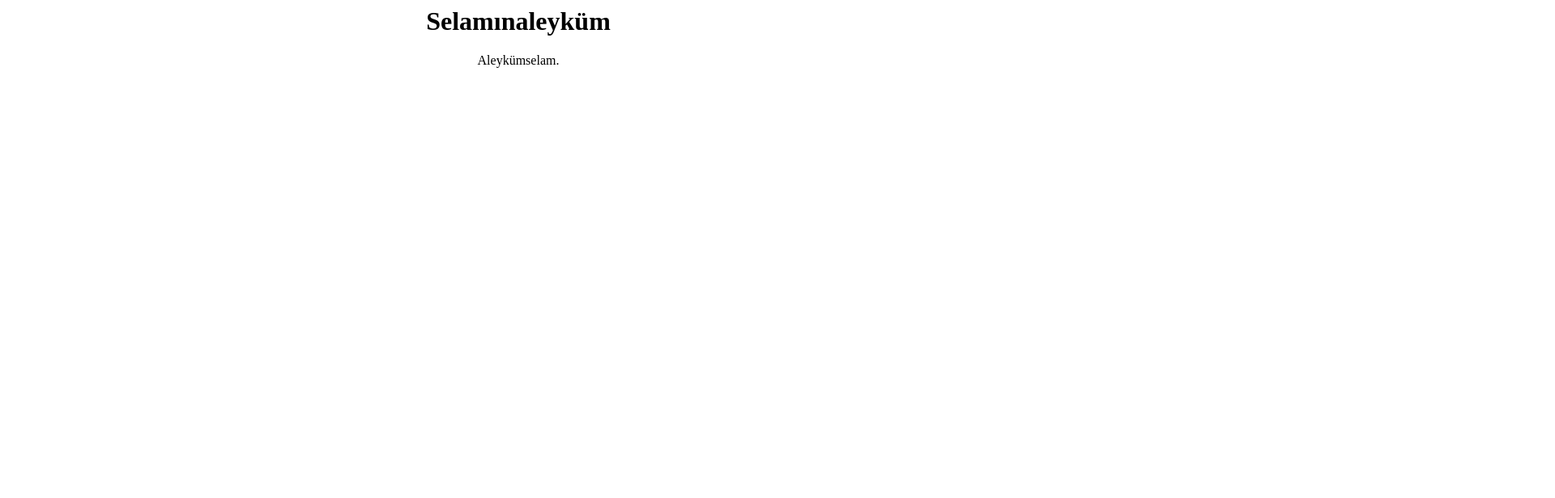
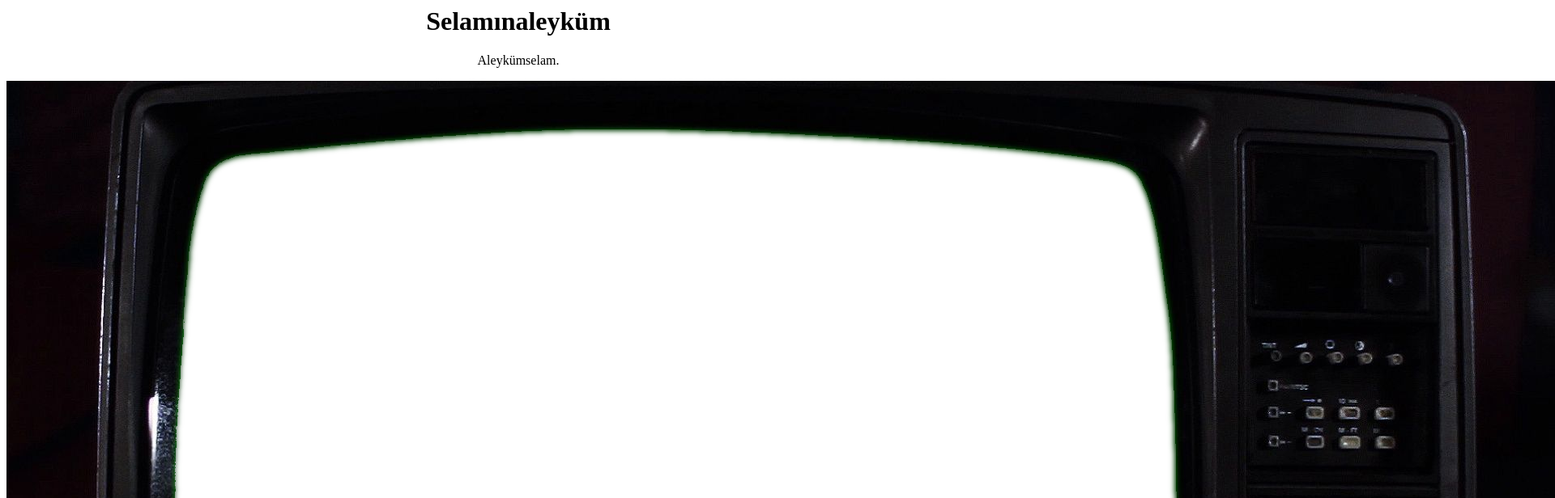
Before and after one commit to mesafeolcer/mesafeolcer.github.io, a plain HTML site: page index.html in a window 1280 px wide. Shown: the top 616 px of the page at 81% size, 1920 px wide, since content can reach past the window. Drawn offline with Linux system fonts and the light colour scheme.

Commit message:
televizyon denemesi

```diff
--- a/index.html
+++ b/index.html
@@ -6,5 +6,6 @@
 	<body>
 		<h1>Selamınaleyküm</h1>
 		<p>Aleykümselam.</p>
+		<img src="teve.png" alt="teve">
 	</body>
 </html>
```
Also changed, not shown: teve.png (added).
